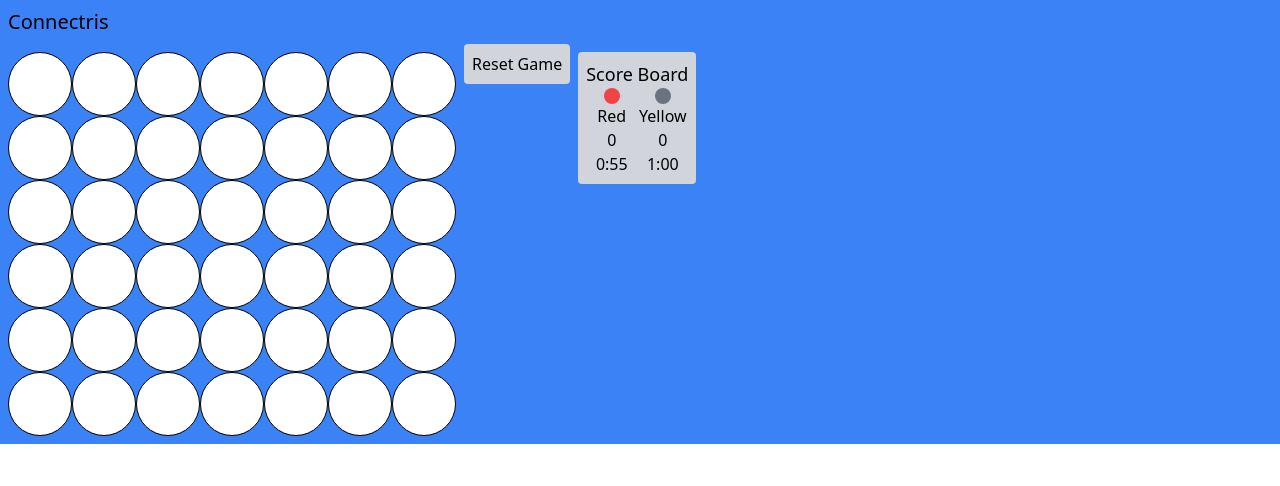
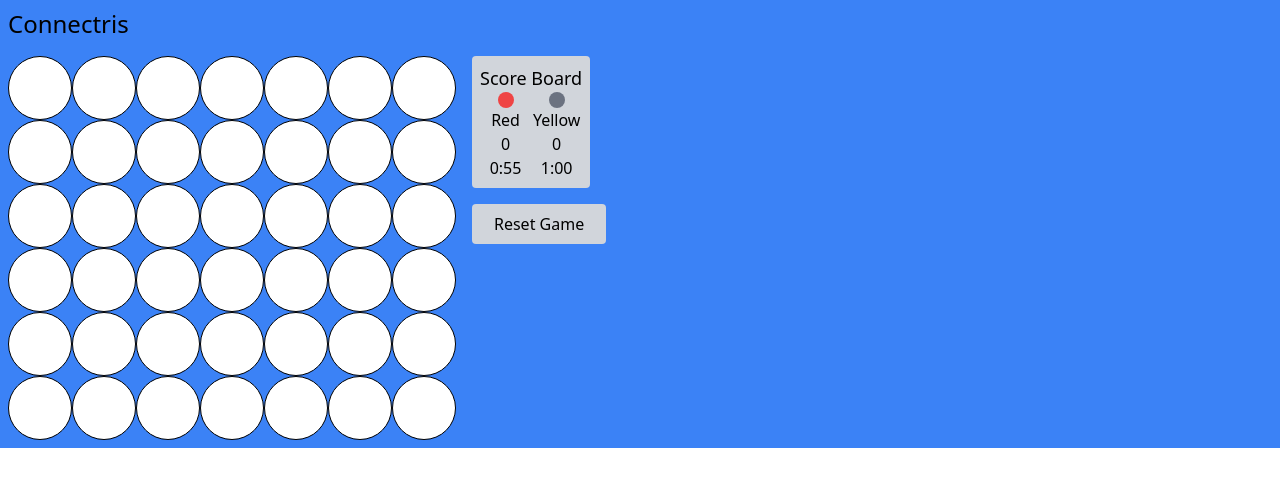
Before and after one commit to SamiZein/connectris, a React (Vite) app in the folder react/: page / in a window 1280 px wide. Shown: the top 486 px of the page. Built offline with nearby package versions, Linux system fonts and the light colour scheme.

Commit message:
Fixed styling on side of the board

```diff
--- a/react/src/Board.jsx
+++ b/react/src/Board.jsx
@@ -184,7 +184,7 @@ const Board = () => {
 
   return (
     <div className="bg-blue-500">
-      <h1 className="p-2 text-xl">Connectris</h1>
+      <h1 className="p-2 text-2xl">Connectris</h1>
       <div className="flex ">
         <div
           className="m-2"
@@ -202,15 +202,8 @@ const Board = () => {
             ))
           )}
         </div>
-        <button
-          className="p-2 bg-gray-300 rounded h-fit"
-          onClick={() => {
-            setBoard(createEmptyBoard());
-            setCurrentPlayer("Red");
-          }}
-        >
-          Reset Game
-        </button>
+
+        <div>
           <div className="flex flex-col items-center p-2 m-2 bg-gray-300 rounded h-fit">
             <h2 className="text-lg">Score Board</h2>
             <div className="flex w-full">
@@ -236,6 +229,16 @@ const Board = () => {
               </div>
             </div>
           </div>
+          <button
+            className="w-full p-2 m-2 bg-gray-300 rounded"
+            onClick={() => {
+              setBoard(createEmptyBoard());
+              setCurrentPlayer("Red");
+            }}
+          >
+            Reset Game
+          </button>
+        </div>
       </div>
     </div>
   );
```
Lines whose indentation alone changed are shown as unchanged.
